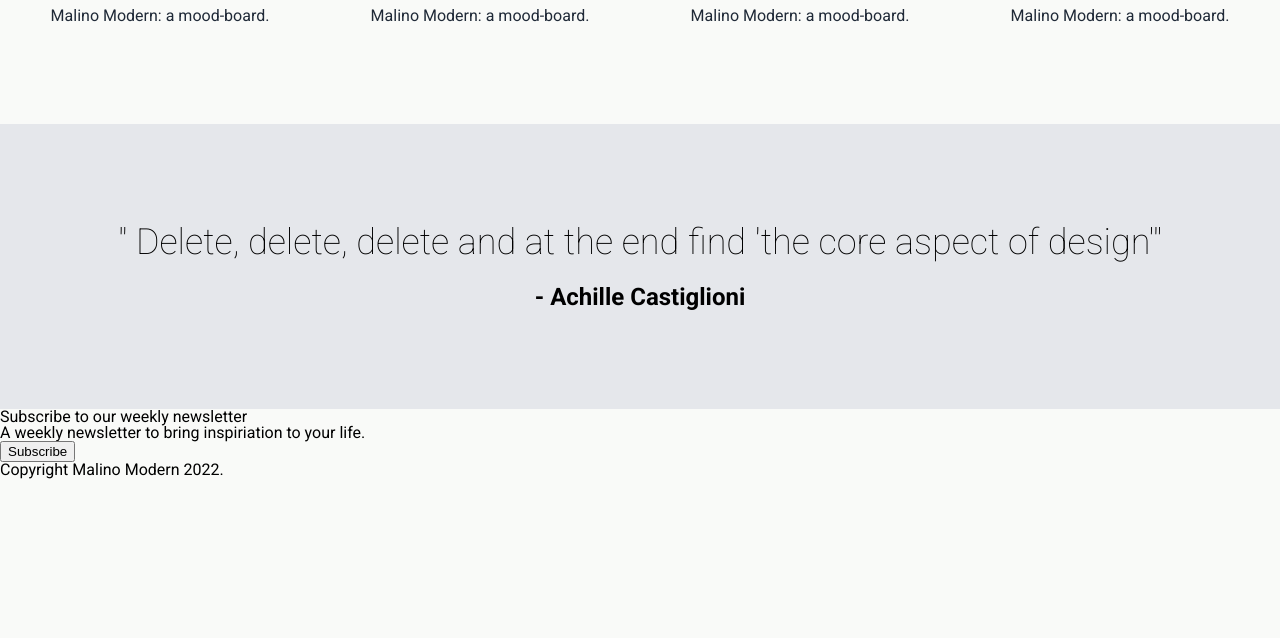
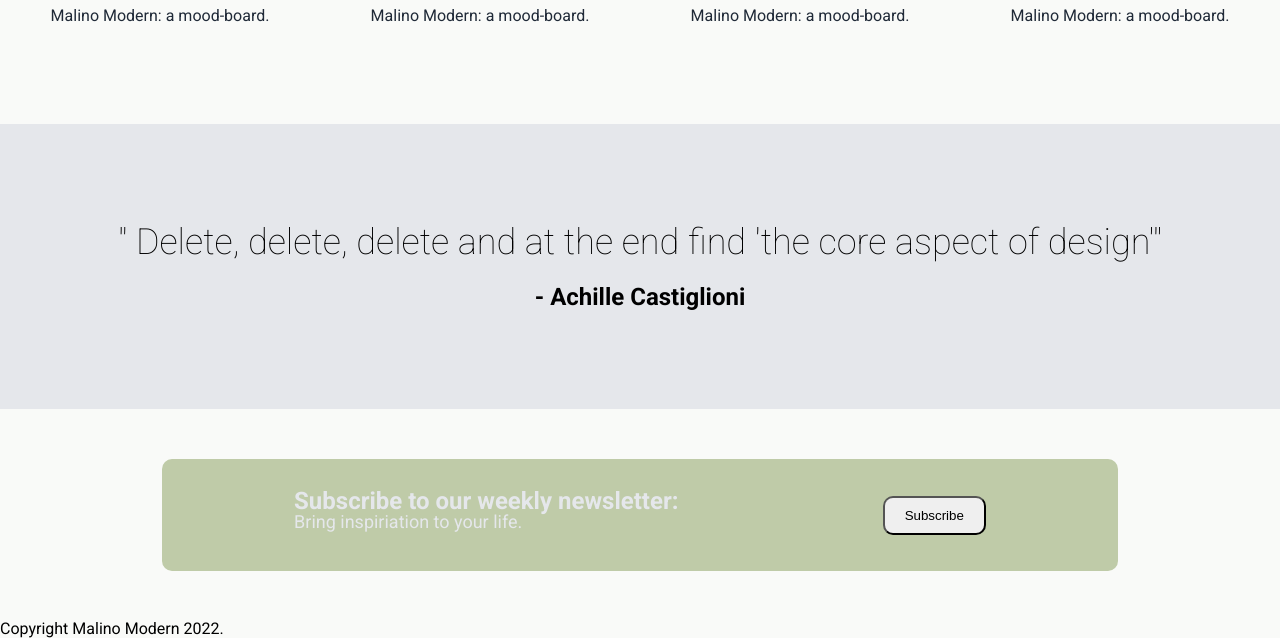
Before and after one commit to knjstr/landing-pagev2, a plain HTML site: page index.html in a window 1280 px wide. Shown: the part 1182-1820 px from the top of the page. Before the commit the page ends 1661 px from the top, so only its background shows below. Drawn offline with Linux system fonts and the light colour scheme.

Commit message:
Bottom Container:
-Added subscribe section
-Styled subscribe section

```diff
--- a/index.html
+++ b/index.html
@@ -65,9 +65,10 @@
     </div>
 
     <div class="bot-container">
-      <h3>Subscribe to our weekly newsletter</h3>
-      <p>A weekly newsletter to bring inspiriation to your life.</p>
-      <button>Subscribe</button>
+     <h3>Subscribe to our weekly newsletter:
+        <span class="sub-sub">Bring inspiriation to your life.</span>
+     </h3>
+     <button>Subscribe</button>
     </div>
 
     <footer>Copyright Malino Modern 2022.</footer>
--- a/styles.css
+++ b/styles.css
@@ -232,7 +232,7 @@ header p {
   height: 500px;
   width: 300px;
   border: #bfcba8 solid 10px;
-  border-radius: 10px;
+  border-radius: 7px;
 }
 
 .quotes {
@@ -260,3 +260,35 @@ header p {
   margin-top: 25px;
   text-align: center;
 }
+
+/* -----BOT CONTAINER----- */
+
+.bot-container {
+  background-color: #bfcba8;
+  color: #e5e7eb;
+  display: flex;
+  justify-content: space-around;
+  align-items: center;
+  width: 70%;
+  margin: 50px auto;
+  border-radius: 10px;
+  padding: 30px;
+}
+
+.bot-container h3 {
+  font-size: 24px;
+  font-weight: bold;
+  margin-bottom: 10px;
+}
+
+.bot-container button {
+  padding: 10px 20px;
+  border-radius: 10px;
+}
+
+.sub-sub {
+  color: #e5e7eb;
+  display: block;
+  font-size: 18px;
+  font-weight: lighter;
+}
```
